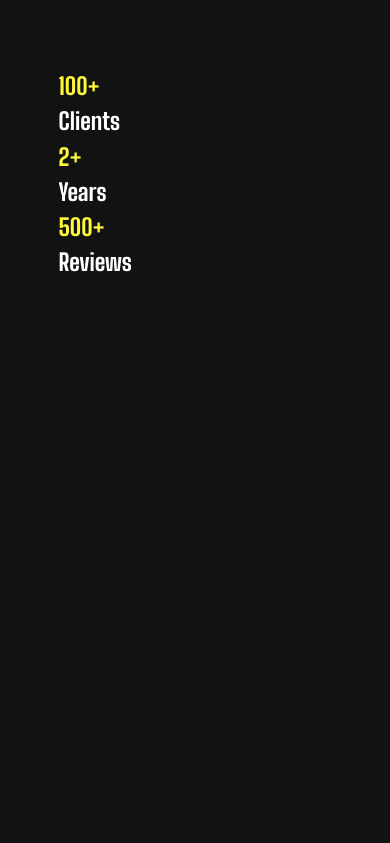
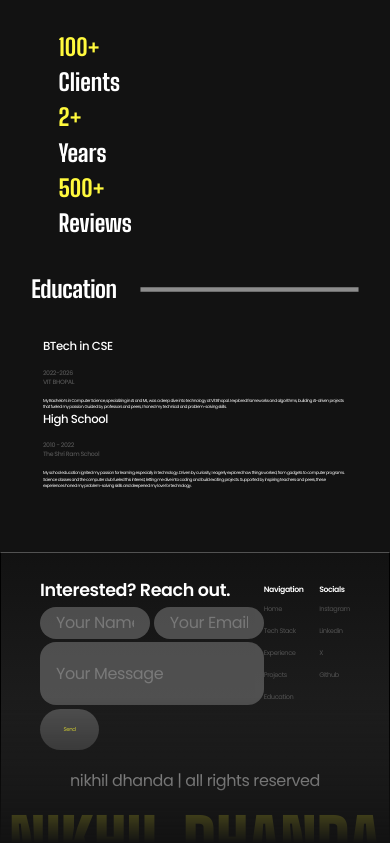
Before and after one commit to nikhildhanda04/Nikhil-Portfolio, a Next.js app: page / in a window 390 px wide. Shown: the part 968-1811 px from the top of the page. Before the commit the page ends 1248 px from the top, so only its background shows below. Built offline with nearby package versions, Linux system fonts and the light colour scheme.

Commit message:
layout is getting messssii

```diff
--- /dev/null
+++ b/src/app/components/Landingpage/education.tsx
@@ -0,0 +1,78 @@
+import Image from 'next/image'
+
+export default function Education (){
+    return(
+        <>
+        <div className="flex flex-col tracking-tight">
+
+                    <div className="flex flex-row items-center gap-[6vw] px-[8vw]">
+                        <div className="font-[bigShoulders] text-[6vw] font-bold text-[white] ">
+                            Education
+                        </div>
+                                        <div>
+                                            <Image
+                                            src={"/line.svg"}
+                                            alt={""}
+                                            width={700}
+                                            height={0}
+                                            />
+                                        </div>
+                    </div>
+
+                    <div className='flex flex-col md:flex-row px-[3vw] py-[8vw] font-[poppins] '>
+                        <div className='flex flex-col px-[8vw]'>
+                            <div className='flex flex-col gap-[3vw]'>
+                                <div className='flex flex-row'>
+                                    <div className='font-medium text-white text-[3vw]'>
+                                        BTech in CSE
+                                    </div>
+                                </div>
+
+                                <div className='flex flex-col text-neutral-600 text-[1.6vw] font-medium'>
+                                    <div>
+                                        2022-2026
+                                    </div>
+                                    <div>
+                                        VIT BHOPAL
+                                    </div>
+                                </div>
+
+                                <div className='text-white text-[1.1vw]'>
+                                My Bachelor’s in Computer Science, specializing in AI and ML, was a deep dive into technology at Vit Bhopal. I explored frameworks and algorithms, building AI-driven projects that fueled my passion. Guided by professors and peers, I honed my technical and problem-solving skills.
+                                </div>
+                            </div>
+
+                        </div>
+
+                        <div className='flex flex-col px-[8vw]'>
+                            <div className='flex flex-col gap-[3vw]'>
+                                <div className='flex flex-row'>
+                                    <div className='font-medium text-white text-[3vw]'>
+                                        High School
+                                    </div>
+                                </div>
+
+                                <div className='flex flex-col gap-[] text-neutral-600 text-[1.6vw] font-medium'>
+                                    <div>
+                                        2010 - 2022
+                                    </div>
+                                    <div>
+                                        The Shri Ram School
+                                    </div>
+                                </div>
+
+                                <div className='text-white text-[1.1vw]'>
+                                   My school education ignited my passion for learning, especially in technology. Driven by curiosity, I eagerly explored how things worked, from gadgets to computer programs. Science classes and the computer club fueled this interest, letting me dive into coding and build exciting projects. Supported by inspiring teachers and peers, these experiences honed my problem-solving skills and deepened my love for technology.
+                                </div>
+                            </div>
+
+                        </div>
+
+
+                    </div>
+
+
+                </div>
+        </>
+    )
+}
--- /dev/null
+++ b/src/app/components/common/footer.tsx
@@ -0,0 +1,90 @@
+export default function Footer(){
+    return(
+        <>
+        <div className="w-full mask-b-from-50% bg-gradient-to-b from-[#121212] to-neutral-800 border border-t-neutral-600 pt-[6vw] text-center overflow-hidden">
+        <div className="flex flex-col  gap-[5vw]  tracking-tight px-[10vw]">
+            <div className="flex flex-row text-left justify-between">
+                <div className="flex flex-col gap-[1vw]">
+
+                    <div className="font-[poppins] font-semibold text-[4.5vw] text-white">
+                        Interested? Reach out.
+                    </div>
+                    <div className="flex flex-row gap-[1vw]">
+                        <input
+                         type="text"
+                        placeholder="Your Name"
+                        className="px-4 w-full py-[1vw] font-[poppins] rounded-2xl bg-neutral-500 opacity-60 text-white"
+                        required
+                        />
+
+                        <input
+                         type="text"
+                        placeholder="Your Email"
+                        className="px-4 w-full py-[1vw] font-[poppins] rounded-2xl bg-neutral-500 opacity-60 text-white"
+                        required
+                        />
+
+                    </div>
+
+                    <div>
+                        <input
+                        type="text"
+                        placeholder="Your Message"
+                        className="px-4 w-full py-[5vw] font-[poppins] rounded-2xl bg-neutral-500 opacity-60 text-white"
+                        />
+                    </div>
+
+                        <div>
+                            <button className="p-4 bg-neutral-600 font-[poppins] text-[1.4vw] rounded-3xl px-[6vw] text-[#FFF93D]">
+                                Send
+                            </button>
+                        </div>
+
+                </div>
+                <div className="flex flex-row mt-[2vw] gap-[4vw] font-[poppins] ">
+                    <div className="flex flex-col text-left gap-[2vw]">
+                        <div className="font-semibold text-white text-[2vw]">
+                            Navigation
+                        </div>
+                        <div className="text-neutral-600 list-none text-[1.7vw]">
+                            <li className="hover:text-[#FFF93D]">Home</li>
+                            <li className="hover:text-[#FFF93D]  mt-3">Tech Stack </li>
+                            <li className="hover:text-[#FFF93D]  mt-3">Experience</li>
+                            <li className="hover:text-[#FFF93D]  mt-3">Projects</li>
+                            <li className="hover:text-[#FFF93D]  mt-3">Education</li>
+                        </div>
+
+                    </div>
+                    <div>
+                         <div className="flex flex-col text-left gap-[2vw]">
+                        <div className="font-semibold text-white text-[2vw]">
+                            Socials
+                        </div>
+                        <div className="text-neutral-600 list-none text-[1.7vw] ">
+                            <li className="hover:text-[#FFF93D] ">Instagram</li>
+                            <li className="hover:text-[#FFF93D] mt-3">Linkedin </li>
+                            <li className="hover:text-[#FFF93D] mt-3">X</li>
+                            <li className="hover:text-[#FFF93D] mt-3">Github</li>
+                        </div>
+
+                    </div>
+                    </div>
+
+                </div>
+
+
+
+            </div>
+            <div className="font-[poppins] text-white">
+                nikhil dhanda | all rights reserved
+            </div>
+
+
+        </div>
+            <div className="font-[bigShoulders] font-black text-[17vw] w-full -mb-[13vw] text-[#FFF93D]">
+                NIKHIL DHANDA
+            </div>
+    </div>
+        </>
+    )
+}
--- a/src/app/page.tsx
+++ b/src/app/page.tsx
@@ -4,12 +4,14 @@ import Scroll from "./components/Landingpage/scroll"
 import Carousel from "./components/Landingpage/carousel";
 import Experience from "./components/Landingpage/experience";
 import Time from "./components/Landingpage/time"
+import Education from "./components/Landingpage/education";
+import Footer from "./components/common/footer";
 
 export default function Home() {
   return (
 
     <>
-    <div className="flex flex-col gap-[10vw]">
+    <div className="flex flex-col gap-[8vw]">
 
       <Hero />
       <Partition />
@@ -17,6 +19,8 @@ export default function Home() {
       <Carousel />
       <Experience />
       <Time />
+      <Education />
+      <Footer />
 
     </div>
     </>
```
